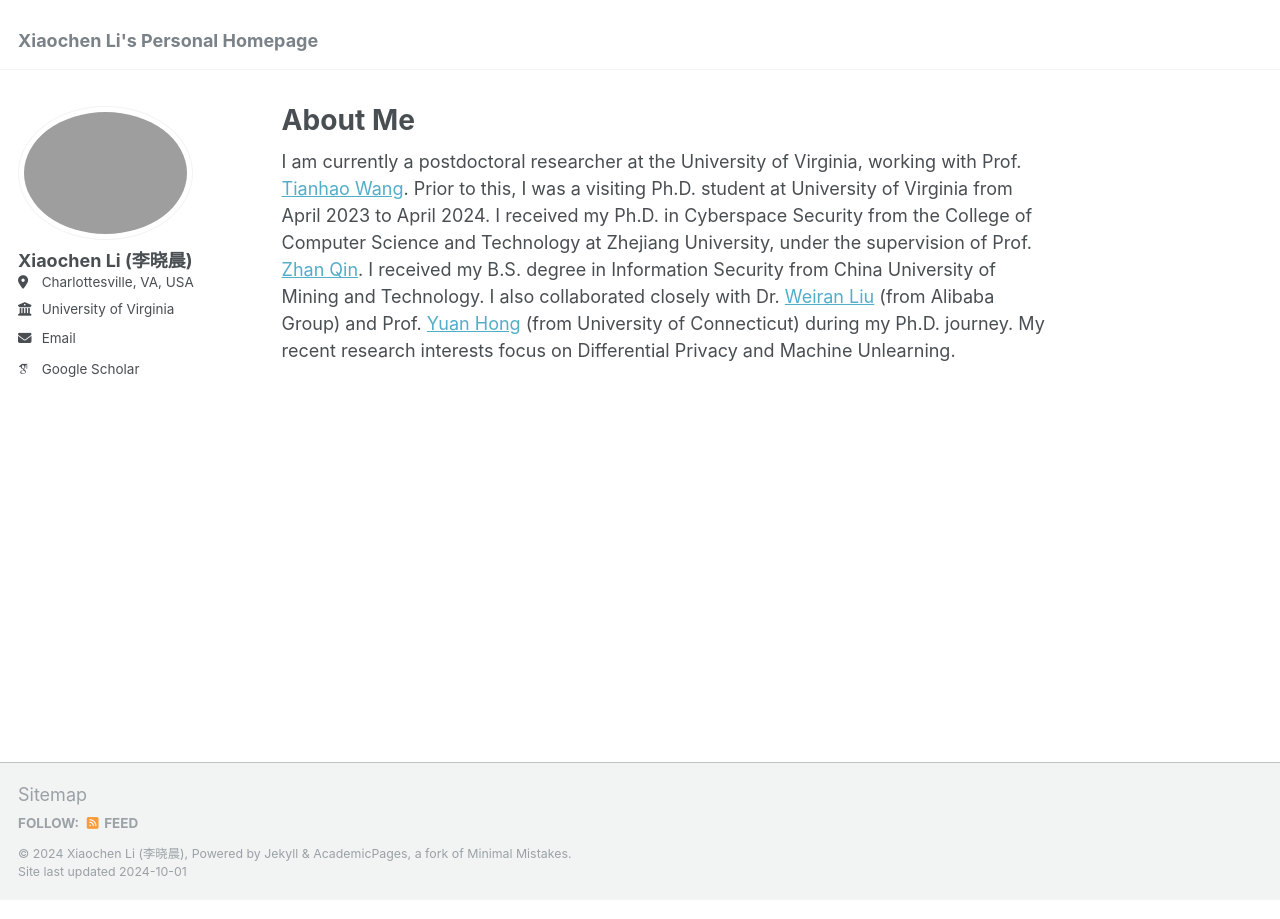
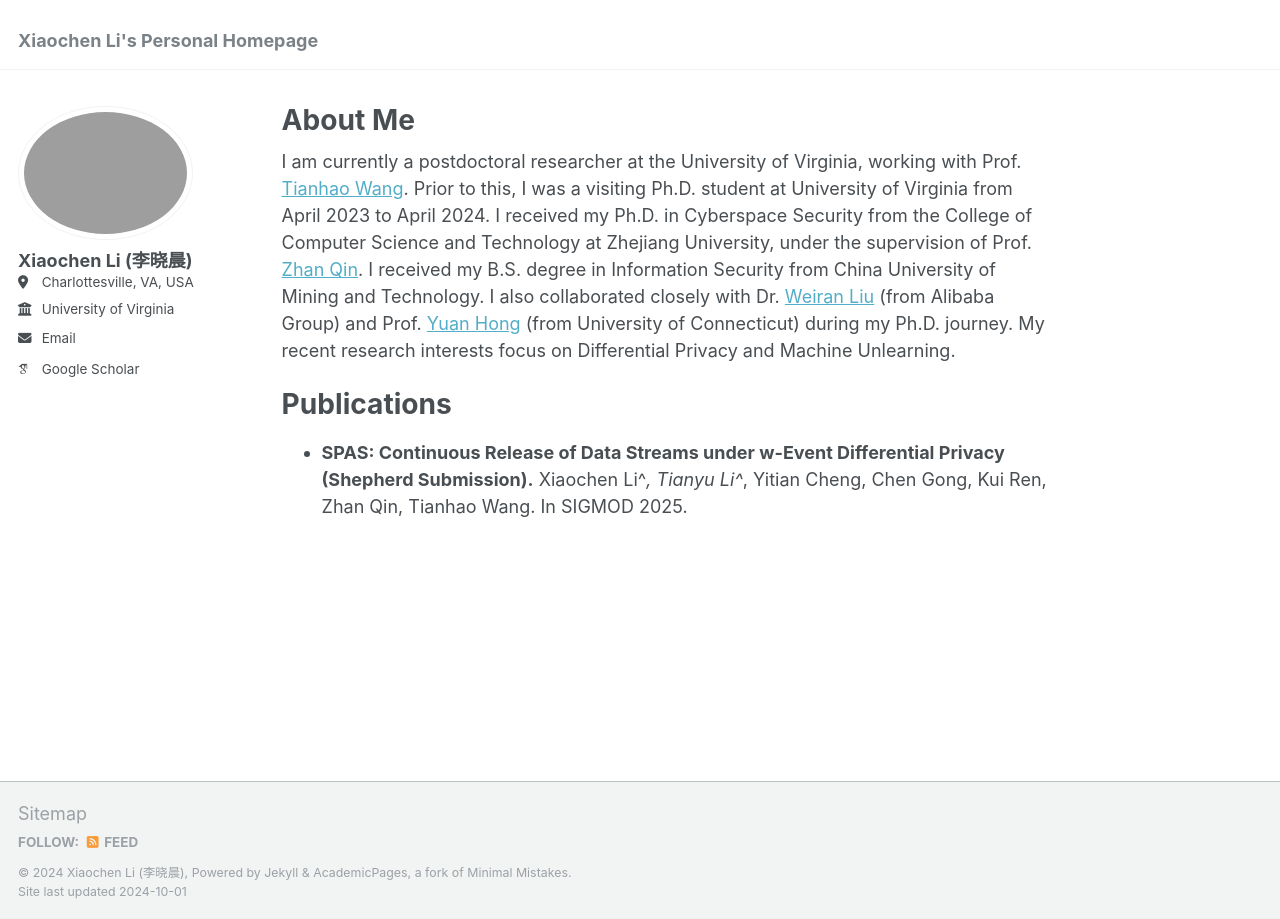
Before and after one commit to XiaochenLi-w/XiaochenLi-w.github.io, a Jekyll site: the page built from _pages/about.md, in a window 1280 px wide. Built offline with Jekyll 4.4.1, drawn with Linux system fonts in a browser that asks for light colours; some web fonts are replaced.

Commit message:
Update about.md

```diff
--- a/_pages/about.md
+++ b/_pages/about.md
@@ -9,3 +9,7 @@ redirect_from:
 
 I am currently a postdoctoral researcher at the University of Virginia, working with Prof. [Tianhao Wang](https://tianhao.wang). Prior to this, I was a visiting Ph.D. student at University of Virginia from April 2023 to April 2024. I received my Ph.D. in Cyberspace Security from the College of Computer Science and Technology at Zhejiang University, under the supervision of Prof. [Zhan Qin](https://person.zju.edu.cn/en/zhanqin). I received my B.S. degree in Information Security from China University of Mining and Technology. I also collaborated closely with Dr. [Weiran Liu](https://scholar.google.com/citations?user=0w_EKL0AAAAJ&hl=en) (from Alibaba Group) and Prof. [Yuan Hong](https://yhongcs.github.io/) (from University of Connecticut) during my Ph.D. journey.
 My recent research interests focus on Differential Privacy and Machine Unlearning.
+
+# Publications
+- **SPAS: Continuous Release of Data Streams under w-Event Differential Privacy (Shepherd Submission).**
+  Xiaochen Li^*, Tianyu Li^*, Yitian Cheng, Chen Gong, Kui Ren, Zhan Qin, Tianhao Wang. In SIGMOD 2025.
```
